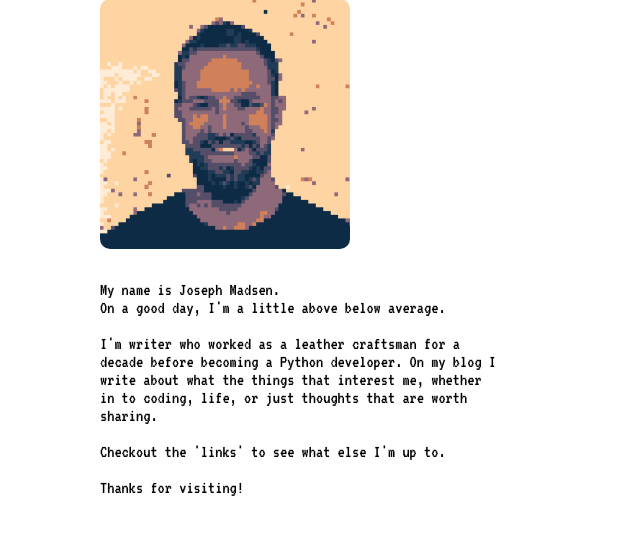
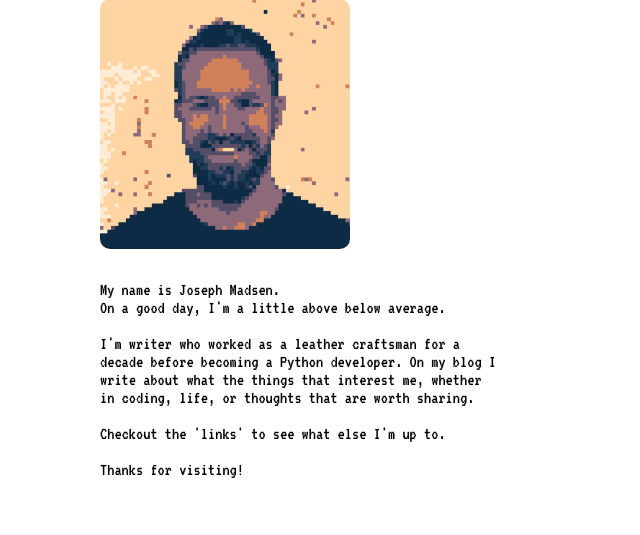
Before and after one commit to josephmads/jmsite, a Django app: page / in a window 1280 px wide. Shown: the part 134-669 px from the top of the page, without its empty margins (0-640 px from the left). Run offline with Django 4.2, Linux system fonts and the light colour scheme.

Commit message:
fix: home page auto scale width

```diff
--- a/blog/templates/blog/home.html
+++ b/blog/templates/blog/home.html
@@ -9,12 +9,12 @@
     <img src="{% static 'images/jm_headshot.png' %}" alt="pixelated Joseph Madsen"
         width="250" height="250" style="border-radius: 10px;">
     <div class="spacer"></div>
-    <p class="word-wrap vt" style="font-size: large; width: 25rem;">
+    <p class="word-wrap vt" style="font-size: large; width: auto; max-width: 25rem;">
         My name is Joseph Madsen.<br>
         On a good day, I'm a little above below average.
         <br><br>
         I'm writer who worked as a leather craftsman for a decade before becoming a Python developer. On my blog I write
-        about what the things that interest me, whether in to coding, life, or just thoughts that are worth sharing.
+        about what the things that interest me, whether in coding, life, or thoughts that are worth sharing.
         <br><br>
         Checkout the 'links' to see what else I'm up to.
         <br><br>
```
